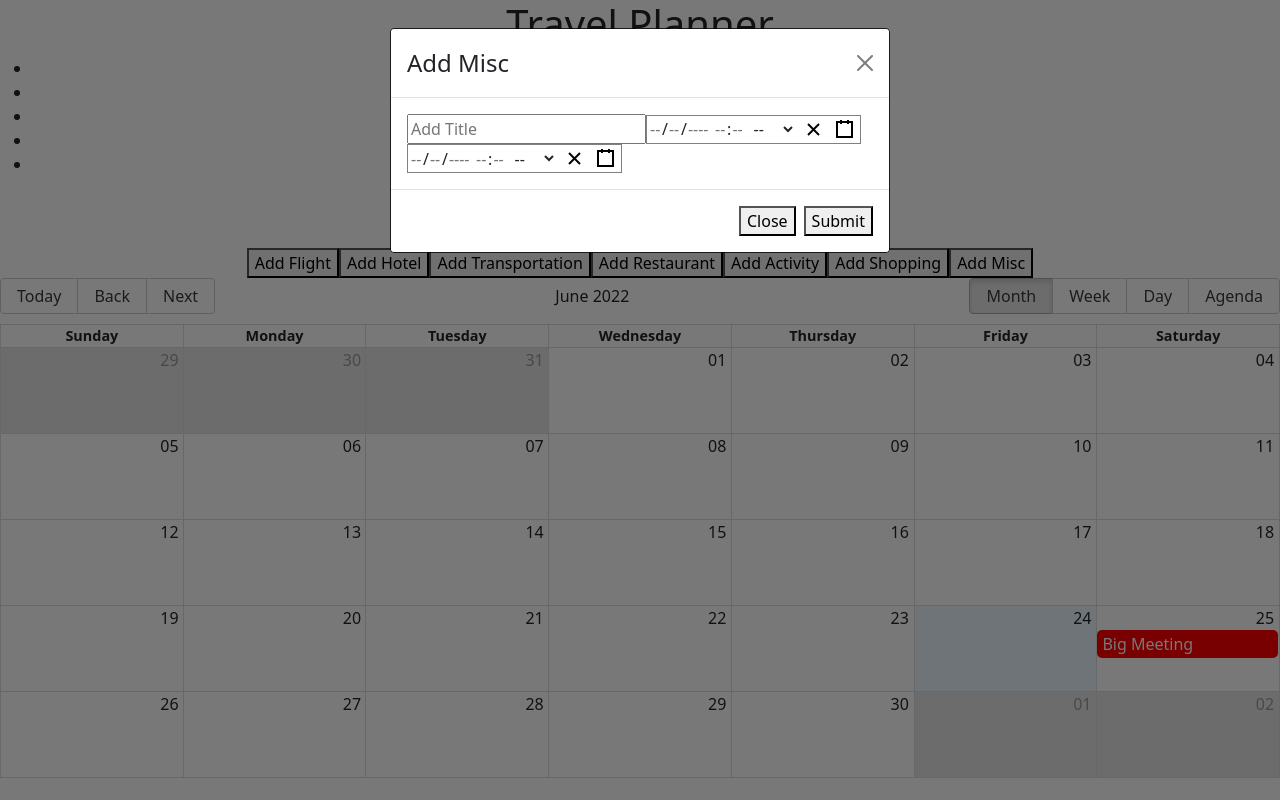
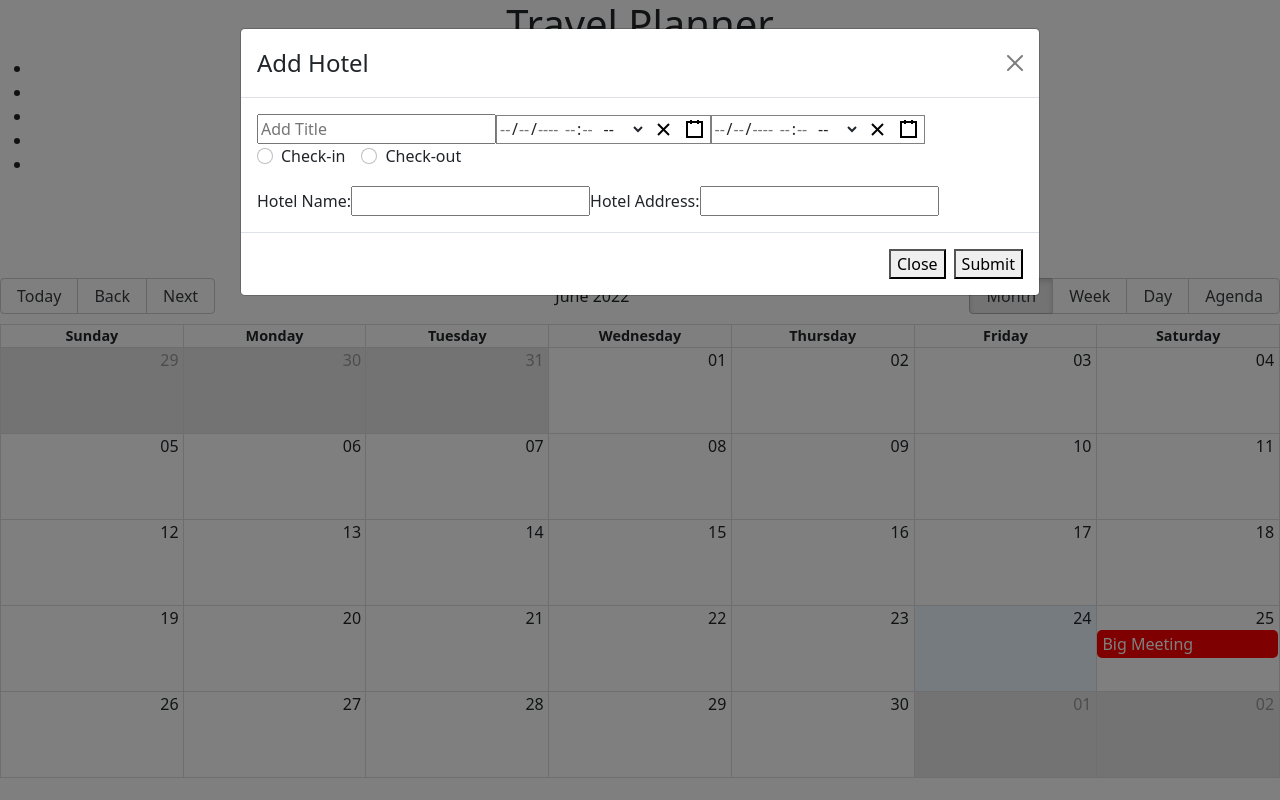
Before and after one commit to angelina-white/TravelPlanner, a React (Create React App) app: page /itinerary in a window 1280 px wide. Both pictures are taken after a click on the button "Add Hotel". Built offline with nearby package versions, Linux system fonts and the light colour scheme.

Commit message:
make modals open separately

```diff
--- a/src/App.css
+++ b/src/App.css
@@ -39,6 +39,6 @@
   background-color: purple;
 }
 
-.fade.modal-backdrop.show{
+/* .fade.modal-backdrop.show{
   opacity: 0.1;
- }
+ } */
--- a/src/Components/Itinerary.js
+++ b/src/Components/Itinerary.js
@@ -7,6 +7,7 @@ import enUS from 'date-fns/locale/en-US'
 import { useState } from "react"
 import DateTimePicker from 'react-datetime-picker';
 import Modal from 'react-bootstrap/Modal';
+import Form from 'react-bootstrap/Form';
 
 function Itinerary()
 {
@@ -142,60 +143,152 @@ function Itinerary()
     }
 
 
-    const [show, setShow] = useState(false);
+    const [showFlight, setShowFlight] = useState(false);
+    const handleCloseFlight = () => setShowFlight(false);
+    const handleShowFlight = () => setShowFlight(true);
 
-    const handleClose = () => setShow(false);
-    const handleShow = () => setShow(true);
+    const [showHotel, setShowHotel] = useState(false);
+    const handleCloseHotel = () => setShowHotel(false);
+    const handleShowHotel = () => setShowHotel(true);
 
+    const [showTranspo, setShowTranspo] = useState(false);
+    const handleCloseTranspo = () => setShowTranspo(false);
+    const handleShowTranspo = () => setShowTranspo(true);
+
+    const [showFood, setShowFood] = useState(false);
+    const handleCloseFood = () => setShowFood(false);
+    const handleShowFood = () => setShowFood(true);
+
+    const [showActivity, setShowActivity] = useState(false);
+    const handleCloseActivity = () => setShowActivity(false);
+    const handleShowActivity = () => setShowActivity(true);
+
+    const [showShopping, setShowShopping] = useState(false);
+    const handleCloseShopping = () => setShowShopping(false);
+    const handleShowShopping = () => setShowShopping(true);
+
+    const [showMisc, setShowMisc] = useState(false);
+    const handleCloseMisc = () => setShowMisc(false);
+    const handleShowMisc = () => setShowMisc(true);
 
     return (
         <div>
             <h1>Itinerary</h1>
 
-            <button variant="primary" onClick={handleShow}>
+            <button variant="primary" onClick={handleShowFlight}>
                 Add Flight
             </button>
-            <Modal show={show} onHide={handleClose}>
+            <Modal size="lg" show={showFlight} onHide={handleCloseFlight}>
                 <Modal.Header closeButton>
                     <Modal.Title>Add Flight</Modal.Title>
                 </Modal.Header>
                 <Modal.Body>
+
+                    <Form>
                     <input type="text" placeholder="Add Title" value={newFlight.title} onChange={(e) => setNewFlight({...newFlight, title: e.target.value})} />
                     <DateTimePicker disableClock placeholderText="Start Date" value={newFlight.start} selected={newFlight.start} onChange={(e) =>    setNewFlight({...newFlight, start: e})} />
                     <DateTimePicker disableClock placeholderText="End Date" value={newFlight.end} selected={newFlight.end} onChange={(e) => setNewFlight({...newFlight, end: e})} />
+                    <h3>Details</h3>
+{/*
+                    <Form> */}
+                        {['radio'].map((type) => (
+                            <div key={`inline-${type}`} className="mb-3">
+                            <Form.Check
+                                inline
+                                label="Departing"
+                                name="group1"
+                                type={type}
+                                id={`inline-${type}-1`}
+                            />
+                            <Form.Check
+                                inline
+                                label="Arriving"
+                                name="group1"
+                                type={type}
+                                id={`inline-${type}-2`}
+                            />
+                            </div>
+                        ))}
+                    {/* </Form> */}
+
+                    <label>
+                        Airline:
+                        <input type="text" name="airline" />
+                    </label>
+                    <label>
+                        Gate:
+                        <input type="number" min="0" name="gate" />
+                    </label>
+                    </Form>
+
                 </Modal.Body>
                 <Modal.Footer>
-                    <button variant="secondary" onClick={handleClose}>
+                    <button variant="secondary" onClick={handleCloseFlight}>
                         Close
                     </button>
                     <button onClick={ handleSubmitFlight }>Submit</button>
                 </Modal.Footer>
             </Modal>
 
-            <button variant="primary" onClick={handleShow}>
+            <button variant="primary" onClick={handleShowHotel}>
                 Add Hotel
             </button>
-            <Modal show={show} onHide={handleClose}>
+            <Modal size="lg" show={showHotel} onHide={handleCloseHotel}>
                 <Modal.Header closeButton>
                     <Modal.Title>Add Hotel</Modal.Title>
                 </Modal.Header>
                 <Modal.Body>
+                    <Form>
                     <input type="text" placeholder="Add Title" value={newHotel.title} onChange={(e) => setNewHotel({...newHotel, title: e.target.value})} />
                     <DateTimePicker disableClock placeholderText="Start Date" value={newHotel.start} selected={newHotel.start} onChange={(e) => setNewHotel({...newHotel, start: e})} />
                     <DateTimePicker disableClock placeholderText="End Date" value={newHotel.end} selected={newHotel.end} onChange={(e) => setNewHotel({...newHotel, end: e})} />
+
+
+                    {/* <Form> */}
+                        {['radio'].map((type) => (
+                            <div key={`inline-${type}`} className="mb-3">
+                            <Form.Check
+                                inline
+                                label="Check-in"
+                                name="group1"
+                                type={type}
+                                id={`inline-${type}-1`}
+                            />
+                            <Form.Check
+                                inline
+                                label="Check-out"
+                                name="group1"
+                                type={type}
+                                id={`inline-${type}-2`}
+                            />
+                            </div>
+                        ))}
+                    {/* </Form> */}
+
+
+                    <label>
+                        Hotel Name:
+                        <input type="text" name="airline" />
+                    </label>
+                    <label>
+                        Hotel Address:
+                        <input type="text" name="airline" />
+                    </label>
+                    </Form>
                 </Modal.Body>
                 <Modal.Footer>
-                    <button variant="secondary" onClick={handleClose}>
+                    <button variant="secondary" onClick={handleCloseHotel}>
                         Close
                     </button>
                     <button onClick={ handleSubmitHotel }>Submit</button>
                 </Modal.Footer>
             </Modal>
 
-            <button variant="primary" onClick={handleShow}>
+
+            <button variant="primary" onClick={handleShowTranspo}>
                 Add Transportation
             </button>
-            <Modal show={show} onHide={handleClose}>
+            <Modal show={showTranspo} onHide={handleCloseTranspo}>
                 <Modal.Header closeButton>
                     <Modal.Title>Add Transportation</Modal.Title>
                 </Modal.Header>
@@ -205,17 +298,19 @@ function Itinerary()
                     <DateTimePicker disableClock  placeholderText="End Date" value={newTranspo.end} selected={newTranspo.end} onChange={(e) => setNewTranspo({...newTranspo, end: e})} />
                 </Modal.Body>
                 <Modal.Footer>
-                    <button variant="secondary" onClick={handleClose}>
+                    <button variant="secondary" onClick={handleCloseTranspo}>
                         Close
                     </button>
                     <button onClick={ handleSubmitTranspo }>Submit</button>
                 </Modal.Footer>
             </Modal>
 
-            <button variant="primary" onClick={handleShow}>
+
+
+            <button variant="primary" onClick={handleShowFood}>
                 Add Restaurant
             </button>
-            <Modal show={show} onHide={handleClose}>
+            <Modal show={showFood} onHide={handleCloseFood}>
                 <Modal.Header closeButton>
                     <Modal.Title>Add Restaurant</Modal.Title>
                 </Modal.Header>
@@ -225,17 +320,18 @@ function Itinerary()
                     <DateTimePicker disableClock placeholderText="End Date" value={newFood.end} selected={newFood.end} onChange={(e) => setNewFood({...newFood, end: e})} />
                 </Modal.Body>
                 <Modal.Footer>
-                    <button variant="secondary" onClick={handleClose}>
+                    <button variant="secondary" onClick={handleCloseFood}>
                         Close
                     </button>
                     <button onClick={ handleSubmitFood }>Submit</button>
                 </Modal.Footer>
             </Modal>
 
-            <button variant="primary" onClick={handleShow}>
+
+            <button variant="primary" onClick={handleShowActivity}>
                 Add Activity
             </button>
-            <Modal show={show} onHide={handleClose}>
+            <Modal show={showActivity} onHide={handleCloseActivity}>
                 <Modal.Header closeButton>
                     <Modal.Title>Add Activity</Modal.Title>
                 </Modal.Header>
@@ -245,17 +341,18 @@ function Itinerary()
                     <DateTimePicker disableClock placeholderText="End Date" value={newActivity.end} selected={newActivity.end} onChange={(e) => setNewActivity({...newActivity, end: e})} />
                 </Modal.Body>
                 <Modal.Footer>
-                    <button variant="secondary" onClick={handleClose}>
+                    <button variant="secondary" onClick={handleCloseActivity}>
                         Close
                     </button>
                     <button onClick={ handleSubmitActivity }>Submit</button>
                 </Modal.Footer>
             </Modal>
 
-            <button variant="primary" onClick={handleShow}>
+
+            <button variant="primary" onClick={handleShowShopping}>
                 Add Shopping
             </button>
-            <Modal show={show} onHide={handleClose}>
+            <Modal show={showShopping} onHide={handleCloseShopping}>
                 <Modal.Header closeButton>
                     <Modal.Title>Add Shopping</Modal.Title>
                 </Modal.Header>
@@ -265,17 +362,18 @@ function Itinerary()
                     <DateTimePicker disableClock placeholderText="End Date" value={newShopping.end} selected={newShopping.end} onChange={(e) => setNewShopping({...newShopping, end: e})} />
                 </Modal.Body>
                 <Modal.Footer>
-                    <button variant="secondary" onClick={handleClose}>
+                    <button variant="secondary" onClick={handleCloseShopping}>
                         Close
                     </button>
                     <button onClick={ handleSubmitShopping }>Submit</button>
                 </Modal.Footer>
             </Modal>
 
-            <button variant="primary" onClick={handleShow}>
+
+            <button variant="primary" onClick={handleShowMisc}>
                 Add Misc
             </button>
-            <Modal show={show} onHide={handleClose}>
+            <Modal show={showMisc} onHide={handleCloseMisc}>
                 <Modal.Header closeButton>
                     <Modal.Title>Add Misc</Modal.Title>
                 </Modal.Header>
@@ -285,7 +383,7 @@ function Itinerary()
                     <DateTimePicker disableClock placeholderText="End Date" value={newMisc.end} selected={newMisc.end} onChange={(e) => setNewMisc({...newMisc, end: e})} />
                 </Modal.Body>
                 <Modal.Footer>
-                    <button variant="secondary" onClick={handleClose}>
+                    <button variant="secondary" onClick={handleCloseMisc}>
                         Close
                     </button>
                     <button onClick={ handleSubmitMisc }>Submit</button>
```
